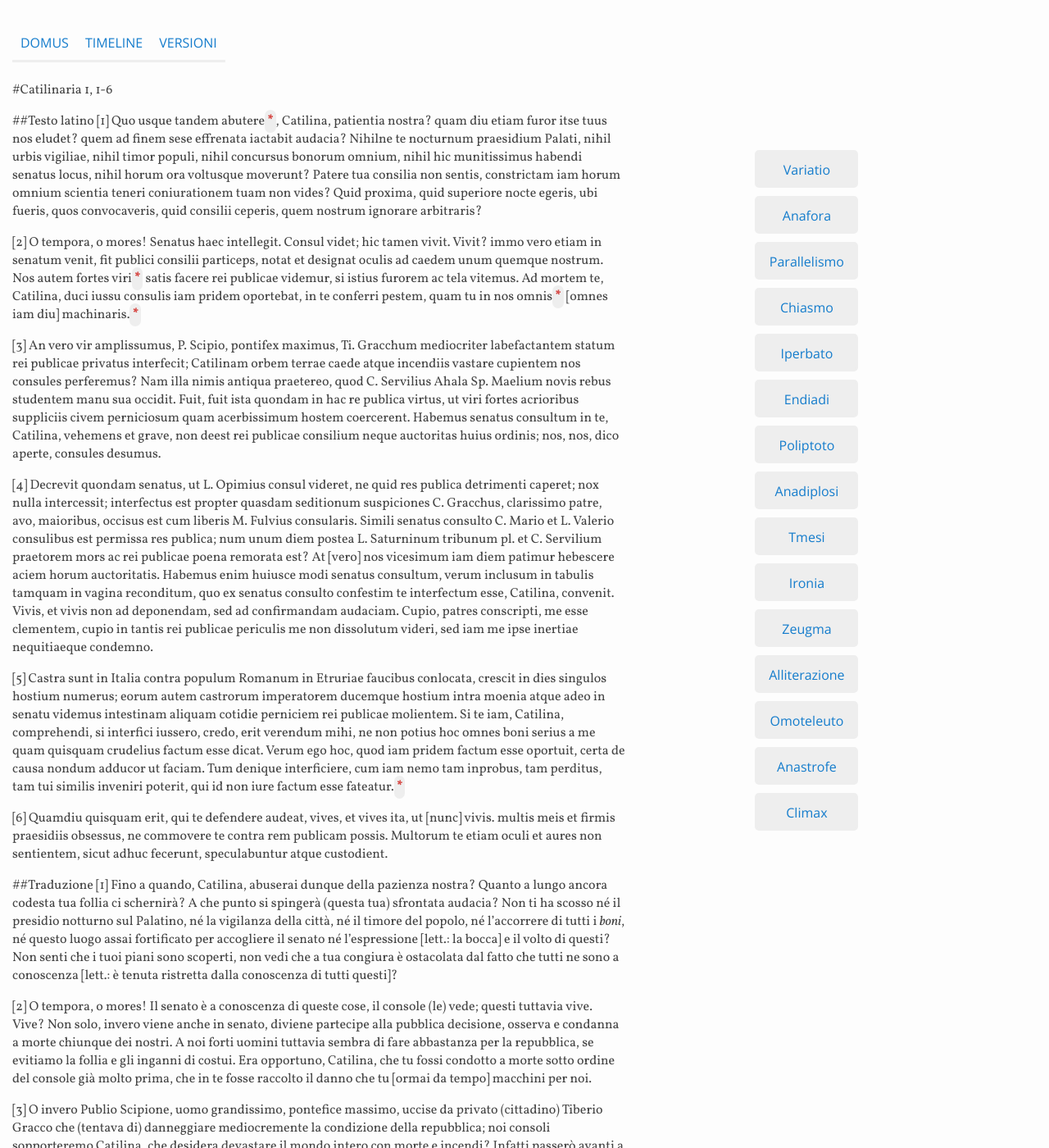
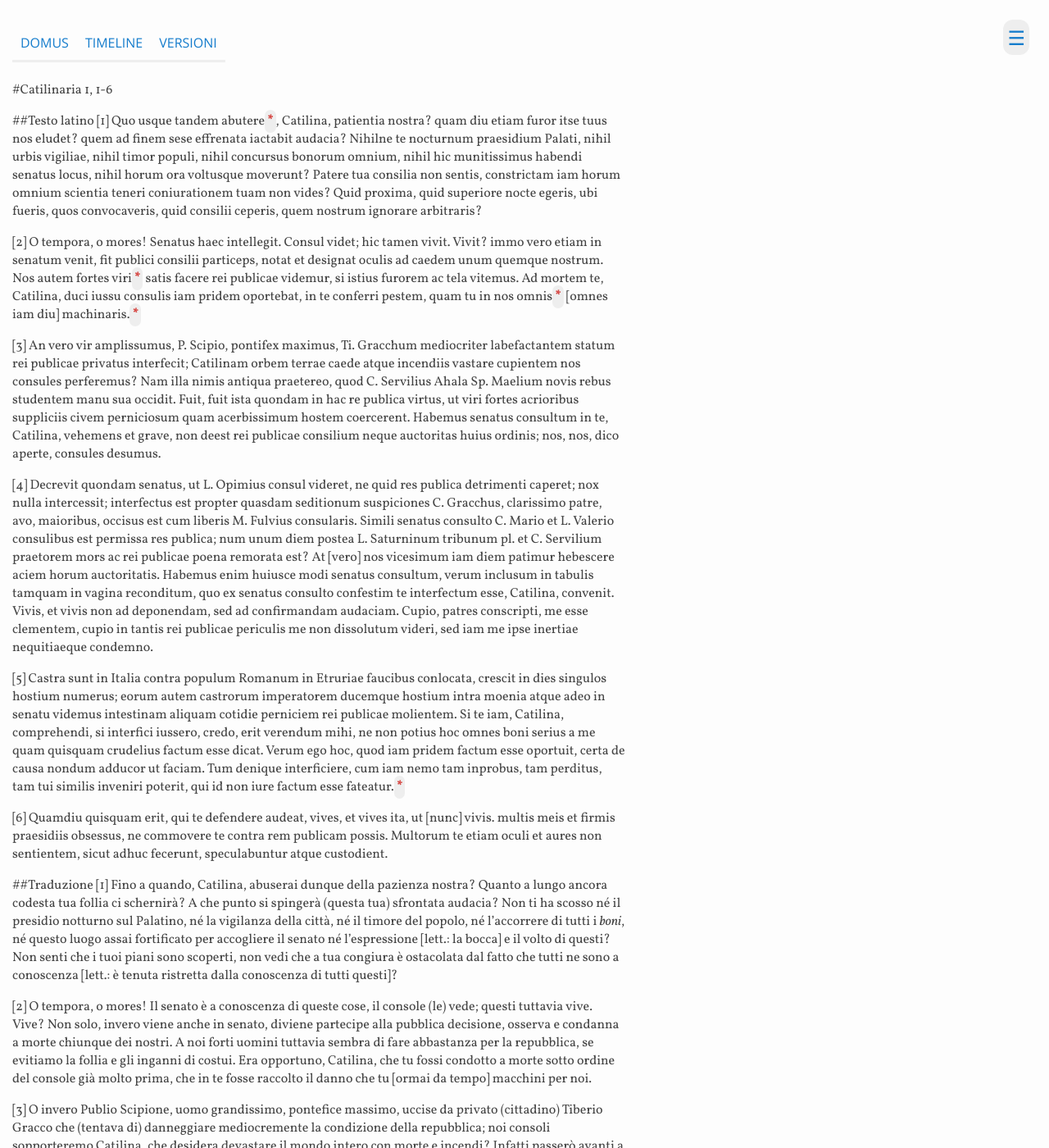
Before and after one commit to ProCicerone/ProCicerone.github.io, a Jekyll site: the page built from humanae/catilinaria.md, in a window 1280 px wide and 1400 px high. Shown: the whole window at 82% size. Built offline with Jekyll 4.4.1, drawn with Linux system fonts in a browser that asks for light colours.

Commit message:
Migliori versioni responsive

```diff
--- a/css/_variables.scss
+++ b/css/_variables.scss
@@ -55,6 +55,6 @@
     border-radius: .25em;
     &:hover {
         color: white;
-        background: $red;
+        background: $darkgrey;
     }
 }
--- a/css/versioni.scss
+++ b/css/versioni.scss
@@ -8,18 +8,7 @@
     margin: 15px 15px 15px 15px;
 }
 
-#burger {
-    visibility: hidden;
-    font-size: 24px;
-    background: $grey;
-    border-radius: 0.5em;
-    text-align: center;
-    position: fixed;
-    right: 0px;
-    top: 0px;
-    padding: 5px;
-    margin: 1em 1em 1em 1em;
-}
+
 
 /* TARGETS */
 .highlight-parallelismo {
@@ -81,7 +70,7 @@
     position: fixed;
     top: 12%;
     padding: 10px;
-    max-width: 200px;
+    max-width: 500px;
     div {
         @include makeButton();
         height: 20px;
@@ -146,7 +135,7 @@
         background: $fashionaf;
     }
     div.omoteleuto.clicked {
-    background: $brightgreen;
+        background: $brightgreen;
     }
 }
 
@@ -187,26 +176,22 @@
 /* big screen */
 @media only screen and (min-width: 1350px) {
     #trigger-wrapper {
-        right: 25%;
+        left: 60%;
     }
-}
-
-/* small screen */
-@media only screen and (max-width: 1350px) {
-    #trigger-wrapper {
-        right: 12%;
+    p {
+        width: 55%;
     }
 }
 
 /* mobile*/
-@media only screen and (max-width: 1150px) {
+@media only screen and (max-width: 1350px) {
     #trigger-wrapper {
         position: fixed;
         right: -140px;  /* - (padding *2 + width */
         padding: 10px;
         background: $grey;
         width: 120px;
-        height: 300px;
+        height: 100%;
         overflow: auto;
         &.open {
             right: 0px;
```
